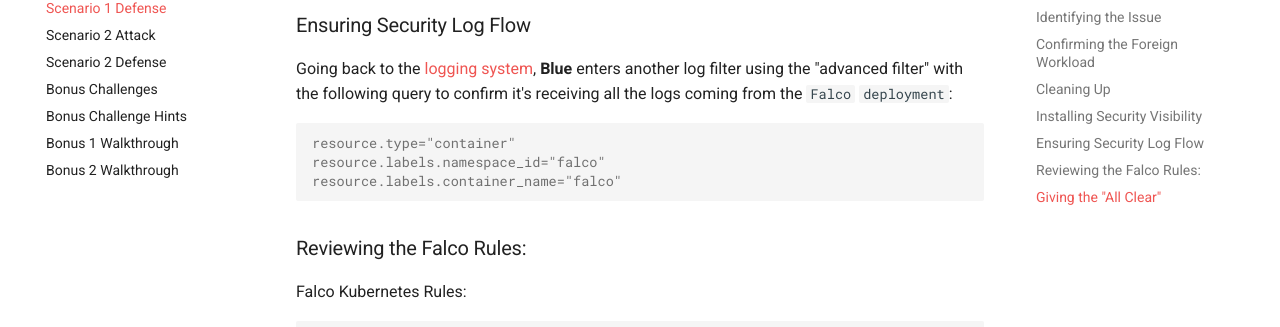
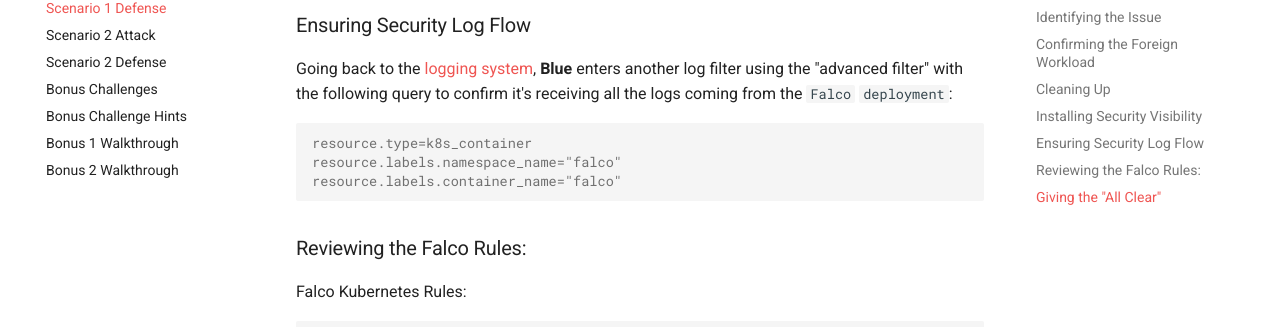
Before and after one commit to securekubernetes/securekubernetes, an MkDocs documentation site: the page built from docs/scenario_1_defense.md, in a window 1280 px wide and 900 px high, scrolled down 2914 px. Shown: the part 199-526 px from the top of the window. Built offline with MkDocs 1.6.1 and Material for MkDocs 9.7.7, drawn with Linux system fonts in a browser that asks for light colours; comment, search, counter and statistics services are not loaded.

Commit message:
Update for new Stackdriver

````diff
--- a/docs/scenario_1_defense.md
+++ b/docs/scenario_1_defense.md
@@ -112,8 +112,8 @@ kubectl logs -n falco $(kubectl get pod -n falco -l app=falco -o=name) -f
 Going back to the <a href="https://console.cloud.google.com/logs/viewer" target="_blank">logging system</a>, __Blue__ enters another log filter using the "advanced filter" with the following query to confirm it's receiving all the logs coming from the `Falco` `deployment`:
 
 ```console
-resource.type="container"
-resource.labels.namespace_id="falco"
+resource.type=k8s_container
+resource.labels.namespace_name="falco"
 resource.labels.container_name="falco"
 ```
 
````
